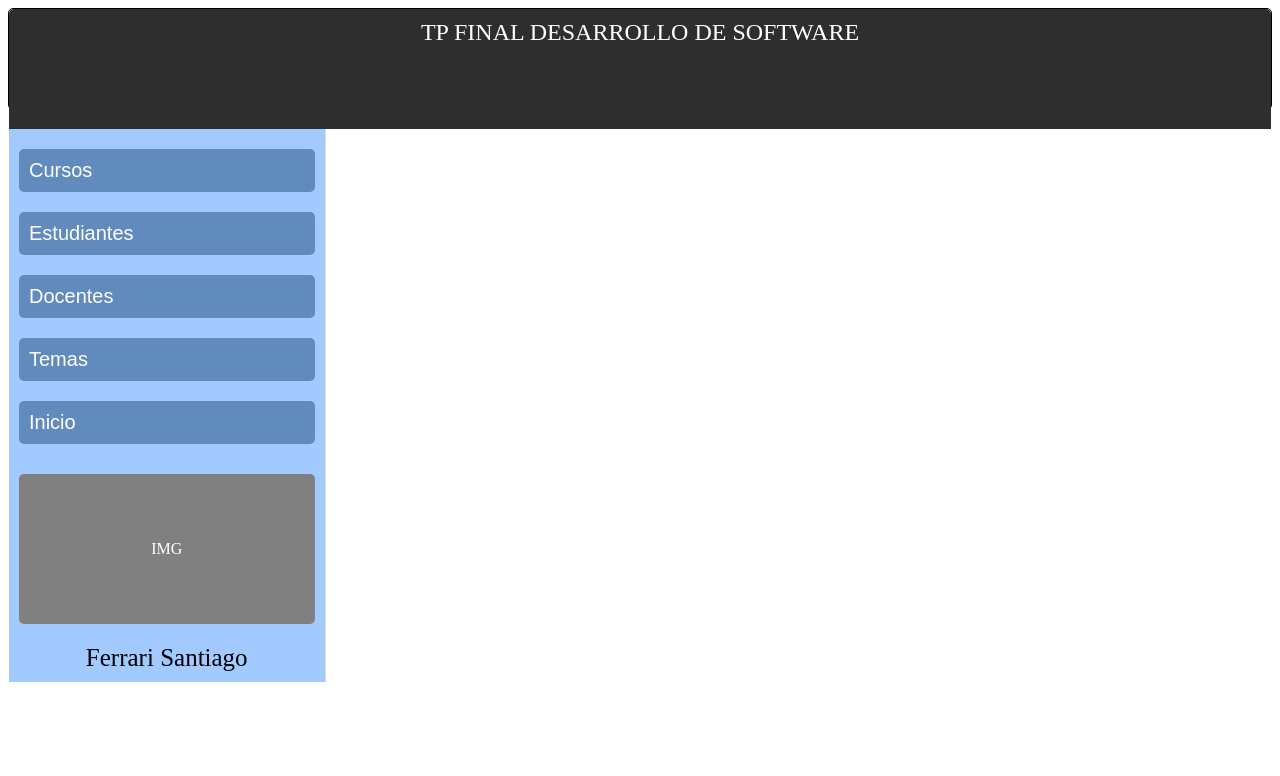
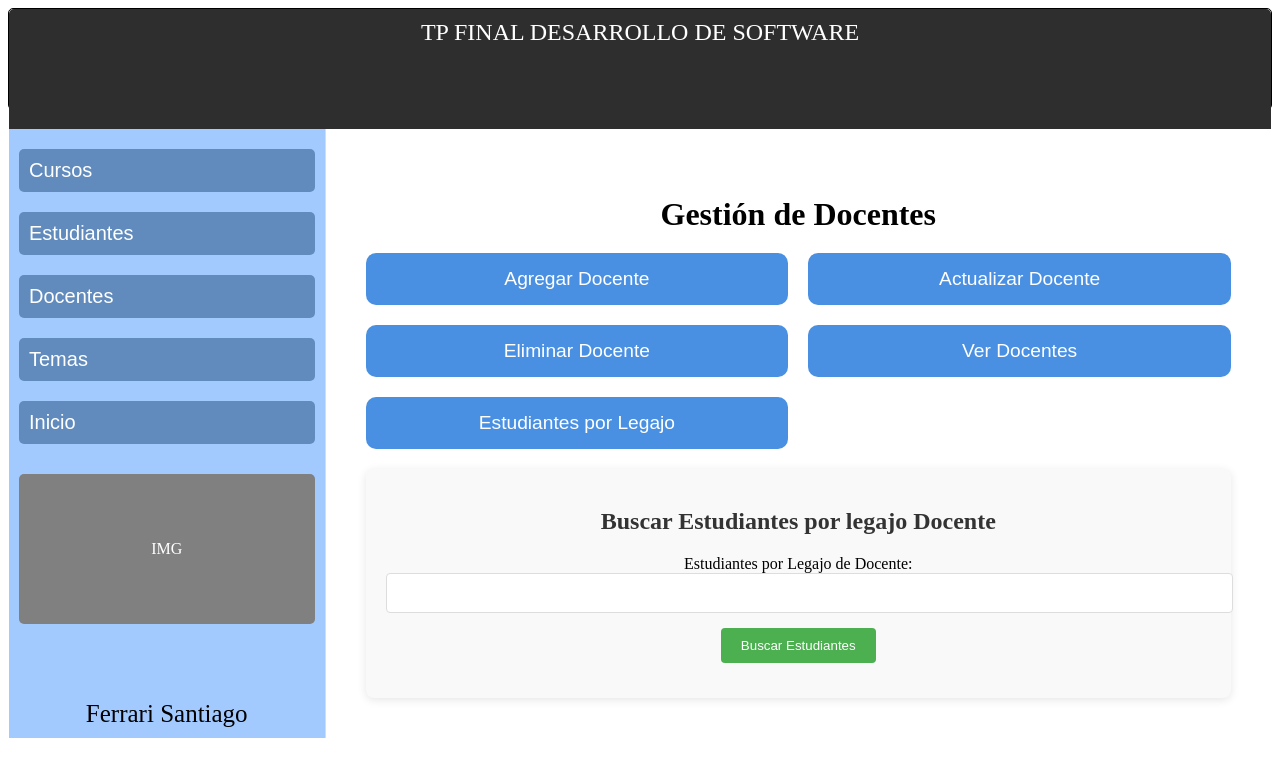
Before and after one commit to Ferrari25/TP-FINAL-DESARROLLO, an Angular app in the folder Front-TPFINAL2/: page /docente/estudiantes-por-legajo in a window 1280 px wide. Before the commit this address led to /. Shown: the top 776 px of the page. Built offline with nearby package versions, Linux system fonts and the light colour scheme.

Commit message:
Docente-legajo-estudiantes

```diff
--- a/Front-TPFINAL2/src/app/app.routes.ts
+++ b/Front-TPFINAL2/src/app/app.routes.ts
@@ -21,6 +21,7 @@ import {EstudianteComponent} from "./components/estudiante/estudiante.component"
 import {TemaComponent} from "./components/tema/tema.component";
 import {CursoComponent} from "./components/curso/curso.component";
 import {CursoDateComponent} from "./components/curso/curso-date/curso-date.component";
+import {EstudiantePorLegajoComponent} from "./components/docente/estudiante-por-legajo/estudiante-por-legajo.component";
 
 
 
@@ -35,6 +36,8 @@ export const routes: Routes = [
   { path: 'update-tema/:id', component: TemaUpdateComponent },
   { path: 'delete-tema/:id', component: TemaDeleteComponent },
 
+
+
   // Ruta para el Dashboard de Docente
   {
     path: 'docente',
@@ -44,6 +47,7 @@ export const routes: Routes = [
       { path: 'update-docente', component: DocenteUpdateComponent },
       { path: 'delete-docente', component: DocenteDeleteComponent },
       { path: 'view-docente', component: DocenteListComponent },
+      { path: 'estudiantes-por-legajo', component: EstudiantePorLegajoComponent },
     ]
   },
 
@@ -66,7 +70,7 @@ export const routes: Routes = [
       { path: 'add-tema', component: TemaAddComponent },
       { path: 'update-tema', component: TemaUpdateComponent },
       { path: 'delete-tema', component: TemaDeleteComponent },
-      { path: 'view-tema', component: TemasListComponent }
+      { path: 'view-tema', component: TemasListComponent },
     ]
   },
 
--- a/Front-TPFINAL2/src/app/components/docente/docente.component.html
+++ b/Front-TPFINAL2/src/app/components/docente/docente.component.html
@@ -6,7 +6,7 @@
     <button class="action-button" routerLink="update-docente">Actualizar Docente</button>
     <button class="action-button" routerLink="delete-docente">Eliminar Docente</button>
     <button class="action-button" routerLink="view-docente">Ver Docentes</button>
-    <button class="action-button" routerLink="estudiantes-legajo-docente">Estudiantes por Legajo</button>
+    <button class="action-button" routerLink="estudiantes-por-legajo">Estudiantes por Legajo</button>
 
   </div>
   <router-outlet></router-outlet>
--- a/Front-TPFINAL2/src/app/components/docente/estudiante-por-legajo/estudiante-por-legajo.component.css
+++ b/Front-TPFINAL2/src/app/components/docente/estudiante-por-legajo/estudiante-por-legajo.component.css
@@ -9,6 +9,35 @@
 h2 {
   text-align: center;
   color: #333;
+}
+
+.form-group {
+  margin-bottom: 15px;
+}
+
+.form-control {
+  width: 100%;
+  padding: 10px;
+  font-size: 16px;
+  border-radius: 4px;
+  border: 1px solid #ddd;
+}
+
+.btn {
+  padding: 10px 20px;
+  background-color: #4caf50;
+  color: white;
+  border: none;
+  border-radius: 4px;
+  cursor: pointer;
+}
+
+.btn:hover {
+  background-color: #45a049;
+}
+
+.results-section {
+  margin-top: 30px;
 }
 
 .table {
@@ -38,10 +67,8 @@ h2 {
   background-color: #ddd;
 }
 
-ul {
-  padding-left: 20px;
+.no-results {
+  margin-top: 20px;
+  color: #ff0000;
+  text-align: center;
 }
-
-ul li {
-  list-style-type: disc;
-}
--- a/Front-TPFINAL2/src/app/components/docente/estudiante-por-legajo/estudiante-por-legajo.component.html
+++ b/Front-TPFINAL2/src/app/components/docente/estudiante-por-legajo/estudiante-por-legajo.component.html
@@ -1,36 +1,40 @@
+
 <div class="container">
-  <h2>Estudiantes por Legajo del Docente</h2>
+  <h2>Buscar Estudiantes por legajo Docente</h2>
 
-  <form (ngSubmit)="cargarEstudiantesPorDocente()">
-    <label for="docenteLegajo">Legajo del Docente:</label>
-    <input
-      type="text"
-      id="docenteLegajo"
-      [(ngModel)]="docenteLegajo"
-      name="docenteLegajo"
-      required
-    />
-    <button type="submit">Ver Estudiantes</button>
+  <form [formGroup]="docenteLegajoForm" (ngSubmit)="cargarEstudiantesPorDocente()">
+    <div class="form-group">
+      <label for="docenteLegajo">Estudiantes por Legajo de Docente: </label>
+      <input id="docenteLegajo" formControlName="docenteLegajo" type="number" class="form-control" />
+    </div>
+
+    <div class="form-group">
+      <button type="submit" class="btn btn-primary">Buscar Estudiantes</button>
+    </div>
   </form>
 
-  <table class="table" *ngIf="estudiantes.length > 0">
+  <div *ngIf="estudiantes.length > 0" class="results-section">
+    <h3>Resultados:</h3>
+    <table class="table">
       <thead>
       <tr>
-      <th>ID</th>
+        <th>Id</th>
         <th>Nombre</th>
         <th>Fecha de Nacimiento</th>
+        <th>Docente</th>
       </tr>
       </thead>
       <tbody>
       <tr *ngFor="let estudiante of estudiantes">
         <td>{{ estudiante.id }}</td>
         <td>{{ estudiante.nombre }}</td>
-      <td>{{ estudiante.fechaNacimiento | date: 'dd/MM/yyyy' }}</td>
+        <td>{{ estudiante.fechaNacimiento }}</td>
       </tr>
       </tbody>
     </table>
+  </div>
 
-  <p *ngIf="estudiantes.length === 0 && docenteLegajo">
-    No se encontraron estudiantes para este docente.
-  </p>
+  <div *ngIf="estudiantes.length === 0 && formSubmitted" class="no-results">
+    <p>No se encontraron cursos en la fecha seleccionada.</p>
   </div>
+</div>
--- a/Front-TPFINAL2/src/app/components/docente/estudiante-por-legajo/estudiante-por-legajo.component.ts
+++ b/Front-TPFINAL2/src/app/components/docente/estudiante-por-legajo/estudiante-por-legajo.component.ts
@@ -1,10 +1,10 @@
 import {Component, OnInit} from '@angular/core';
-import {FormBuilder, FormGroup, FormsModule, ReactiveFormsModule} from "@angular/forms";
-import {Docente} from "../../../models/docente.model";
+import {FormBuilder, FormControl, FormGroup, FormsModule, ReactiveFormsModule} from "@angular/forms";
 import {Estudiante} from "../../../models/estudiante.model";
 import {DocenteService} from "../../../services/docente.service";
-import {EstudianteService} from "../../../services/estudiante.service";
-import {NgForOf, NgIf} from "@angular/common";
+import {DatePipe, NgForOf, NgIf} from "@angular/common";
+import {Curso} from "../../../models/curso.model";
+import {CursoService} from "../../../services/curso.service";
 
 @Component({
   selector: 'app-estudiante-por-legajo',
@@ -13,18 +13,30 @@ import {NgForOf, NgIf} from "@angular/common";
     FormsModule,
     NgForOf,
     NgIf,
-    ReactiveFormsModule
+    ReactiveFormsModule,
+    DatePipe
   ],
   templateUrl: './estudiante-por-legajo.component.html',
   styleUrl: './estudiante-por-legajo.component.css'
 })
 export class EstudiantePorLegajoComponent implements OnInit {
+  docenteLegajoForm: FormGroup;
+  formSubmitted: boolean | undefined;
+
   estudiantes: Estudiante[] = [];
   docenteLegajo: number = 0;
 
-  constructor(private docenteService: DocenteService) {}
+  constructor(private docenteService: DocenteService,private fb: FormBuilder) {
 
-  ngOnInit(): void {}
+    this.docenteLegajoForm = new FormGroup({
+      docenteLegajo: new FormControl('')
+    });
+  }
+  ngOnInit(): void {
+    this.docenteLegajoForm = this.fb.group({
+      docenteLegajo: ['']
+    });
+  }
 
   cargarEstudiantesPorDocente(): void {
     if (this.docenteLegajo) {
--- a/Front-TPFINAL2/src/app/services/docente.service.ts
+++ b/Front-TPFINAL2/src/app/services/docente.service.ts
@@ -34,8 +34,7 @@ export class DocenteService {
   }
 
   getEstudiantesPorLegajoDocente(legajo: number): Observable<Estudiante[]> {
-    return this.http.get<Estudiante[]>(
-      `${this.apiUrl}/alumnos-por-legajo-docente/${legajo}/`,
+    return this.http.get<Estudiante[]>(`${this.apiUrl}/legajo/${legajo}/estudiantes`,
     );
   }
 
--- a/Front-TPFINAL2/src/app/services/estudiante.service.ts
+++ b/Front-TPFINAL2/src/app/services/estudiante.service.ts
@@ -35,7 +35,7 @@ export class EstudianteService {
   }
 
 
-  getEstudiantesPorDocente(legajoDocente: number): Observable<Estudiante[]> {
+  getEstudiantesPorLegajoDocente(legajoDocente: number): Observable<Estudiante[]> {
     return this.http.get<Estudiante[]>(`${this.apiUrl}/por-docente/${legajoDocente}`);
   }
 
```
Also changed, not shown: 2 other files (tests, documents, lock files or other folders). Lines whose indentation alone changed are shown as unchanged.
